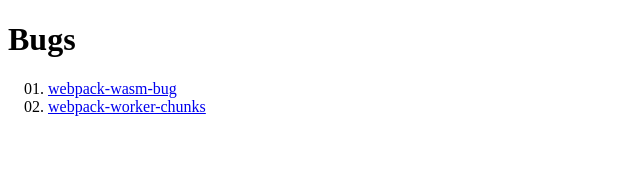
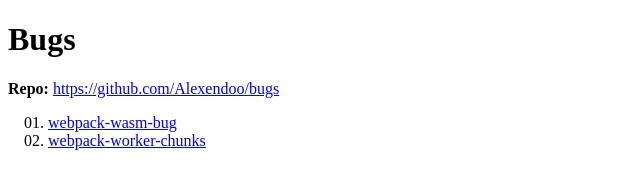
Before and after one commit to Alexendoo/bugs, a plain HTML site: page index.html in a window 1280 px wide. Shown: the whole page, without its empty margins (0-640 px from the left). Drawn offline with Linux system fonts and the light colour scheme.

Commit message:
Add repo link

```diff
--- a/index.html
+++ b/index.html
@@ -10,6 +10,12 @@
 
 <body>
     <h1>Bugs</h1>
+
+    <p>
+        <b>Repo:</b>
+        <a href="https://github.com/Alexendoo/bugs">https://github.com/Alexendoo/bugs</a>
+    </p>
+
     <ol style="list-style-type: decimal-leading-zero">
         <li>
             <a href="./01-webpack-wasm-bug/dist/">webpack-wasm-bug</a>
```
